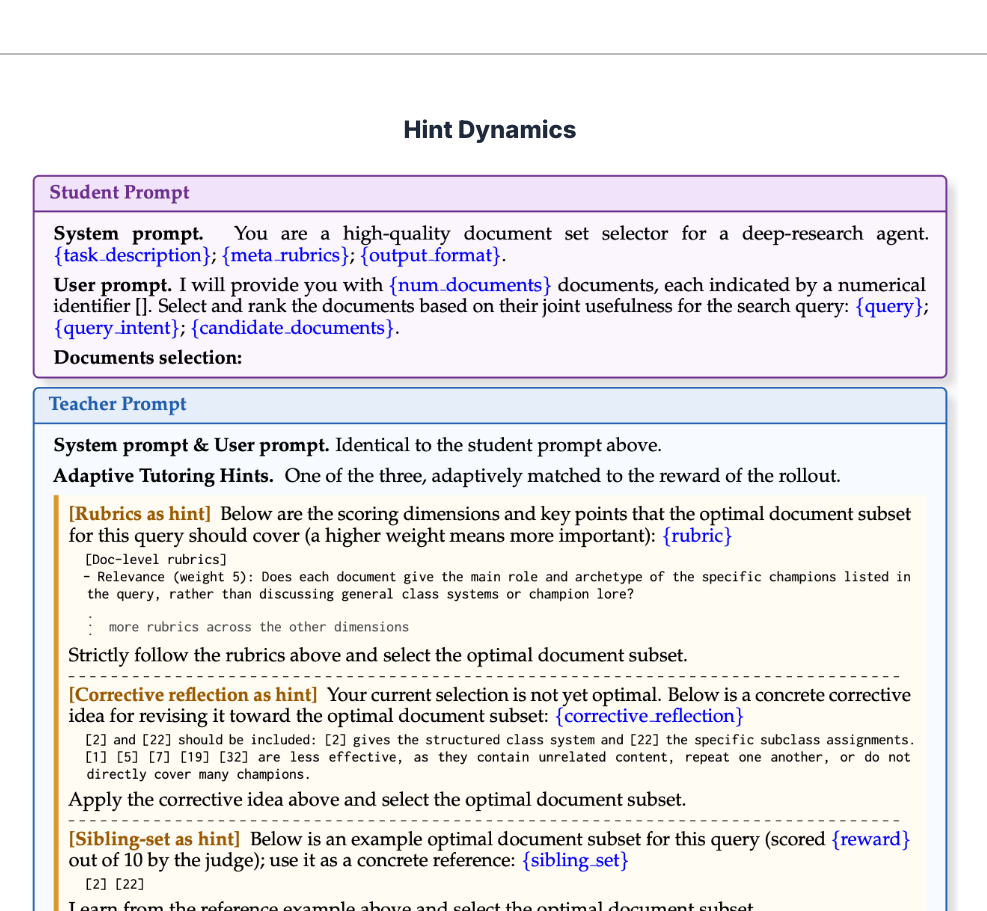
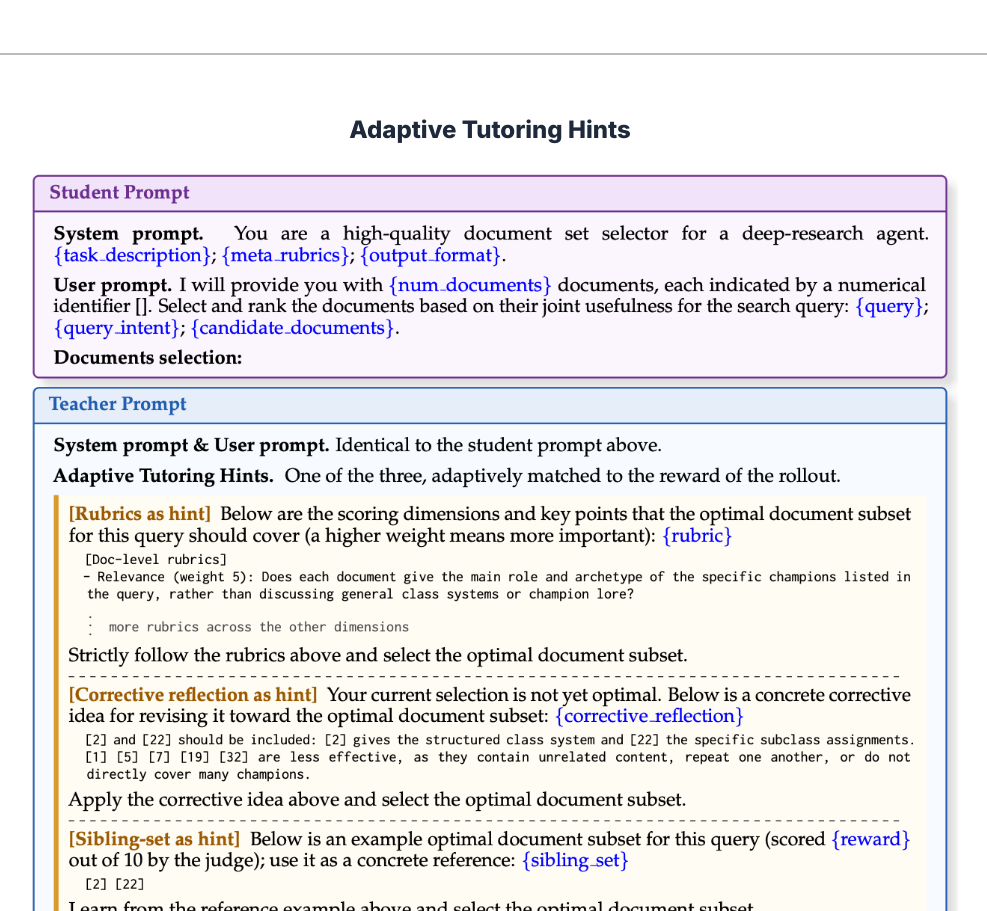
Before and after one commit to AdaTutoRank/adatutorank.github.io, a plain HTML site: page index.html in a window 1280 px wide. Shown: the part 3954-4865 px from the top of the page, without its empty margins (150-1137 px from the left). Drawn offline with nearby package versions, Linux system fonts and the light colour scheme; some icons are missing.

Commit message:
Rename Hint Dynamics section to Adaptive Tutoring Hints
Co-authored-by: Cursor <cursoragent@cursor.com>

```diff
--- a/index.html
+++ b/index.html
@@ -273,7 +273,7 @@
     <!-- Hint dynamics -->
     <section class="section fig-section" id="hint">
       <div class="container is-max-desktop">
-        <div class="fig-title">Hint Dynamics</div>
+        <div class="fig-title">Adaptive Tutoring Hints</div>
         <div class="fig-wrap">
           <img src="static/images_adatutorank/v2/hint.png" alt="Hint dynamics" loading="lazy" />
         </div>
```
